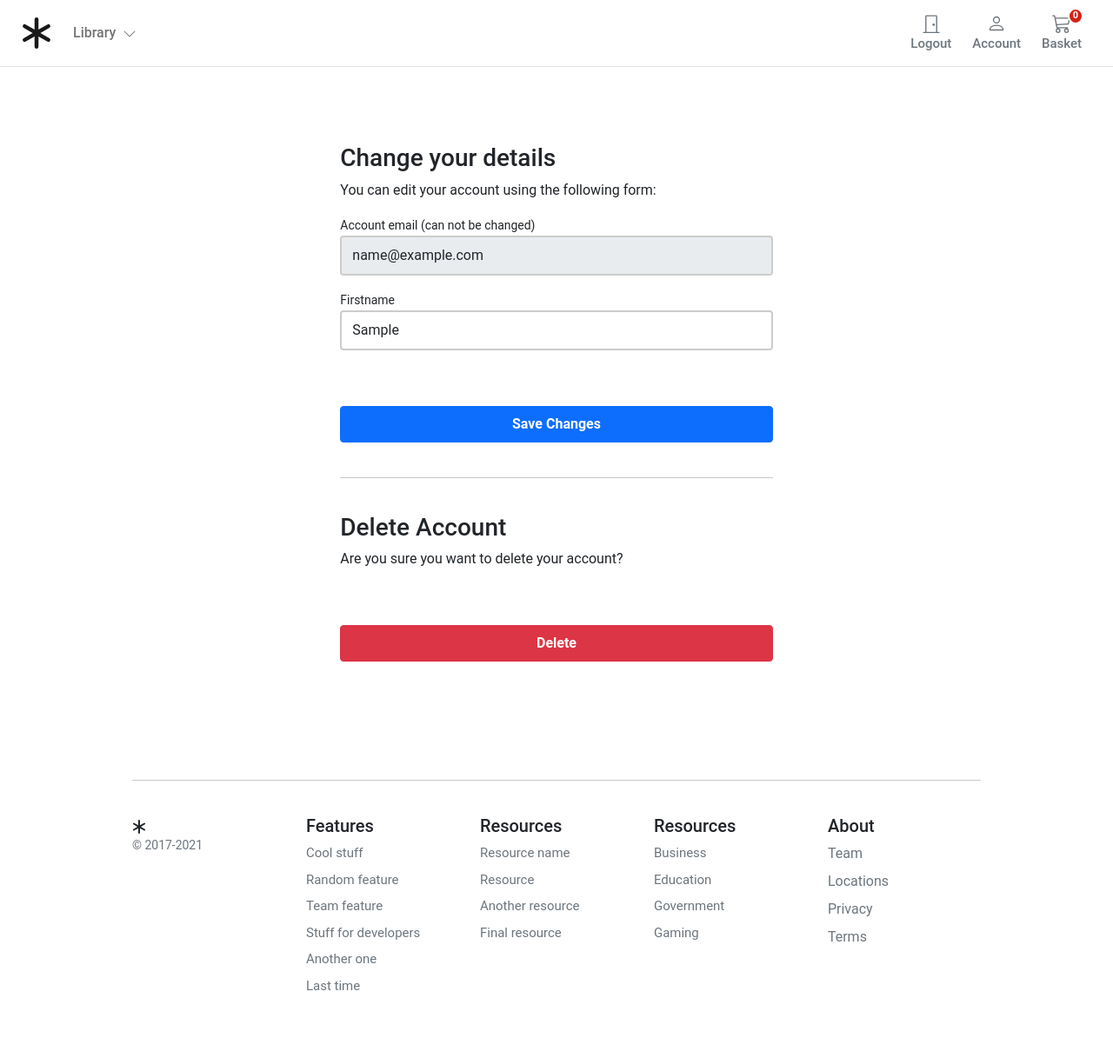
After one commit to G-Bedy/BookStore, a Django app: page /account/profile/edit/ in a window 1280 px wide. The commit adds this page. Shown: the whole page at 87% size. Run offline with Django 4.2, Linux system fonts and the light colour scheme; the visitor is signed in with stand-in values (Sample User, id 1); data that the repository does not hold is empty.

Commit message:
add function edit/delete account

```diff
--- a/account/forms.py
+++ b/account/forms.py
@@ -58,3 +58,23 @@ class RegistrationForm(forms.ModelForm):
             {'class': 'form-control mb-3', 'placeholder': 'Password'})
         self.fields['password2'].widget.attrs.update(
             {'class': 'form-control', 'placeholder': 'Repeat Password'})
+
+
+class UserEditForm(forms.ModelForm):
+
+    email = forms.EmailField(
+        label='Account email (can not be changed)', max_length=200, widget=forms.TextInput(
+            attrs={'class': 'form-control mb-3', 'placeholder': 'email', 'id': 'form-email', 'readonly': 'readonly'}))
+
+    first_name = forms.CharField(
+        label='Firstname', min_length=4, max_length=50, widget=forms.TextInput(
+            attrs={'class': 'form-control mb-3', 'placeholder': 'Firstname', 'id': 'form-firstname'}))
+
+    class Meta:
+        model = UserBase
+        fields = ('email', 'first_name',)
+
+    def __init__(self, *args, **kwargs):
+        super().__init__(*args, **kwargs)
+        self.fields['first_name'].required = True
+        self.fields['email'].required = True
--- a/account/urls.py
+++ b/account/urls.py
@@ -1,5 +1,6 @@
 from django.urls import path
 from django.contrib.auth import views as auth_views
+from django.views.generic import TemplateView
 
 
 from . import views
@@ -15,4 +16,8 @@ urlpatterns = [
     path('register/', views.account_register, name='register'),
     path('activate/<slug:uidb64>/<slug:token>)/', views.account_activate, name='activate'),
     path('dashboard/', views.dashboard, name='dashboard'),
+    path('profile/edit/', views.edit_details, name='edit_details'),
+    path('profile/delete_user/', views.delete_user, name='delete_user'),
+    path('profile/delete_confirm/', TemplateView.as_view(template_name="account/user/delete_confirm.html"),
+                                    name='delete_confirmation'),
     ]
--- a/account/views.py
+++ b/account/views.py
@@ -8,7 +8,7 @@ from django.utils.encoding import force_bytes, force_str
 from django.utils.http import urlsafe_base64_decode, urlsafe_base64_encode
 
 
-from .forms import RegistrationForm
+from .forms import RegistrationForm, UserEditForm
 from .models import UserBase
 from .token import account_activation_token
 
@@ -18,8 +18,28 @@ def dashboard(request):
     return render(request,
                   'account/user/dashboard.html',)
 
+@login_required
+def edit_details(request):
+    if request.method == 'POST':
+        user_form = UserEditForm(instance=request.user, data=request.POST)
+
+        if user_form.is_valid():
+            user_form.save()
+    else:
+        user_form = UserEditForm(instance=request.user)
+
+    return render(request,
+                  'account/user/edit_details.html', {'user_form': user_form})
+
+@login_required
+def delete_user(request):
+    user = UserBase.objects.get(user_name=request.user)
+    user.is_active = False
+    user.save()
+    logout(request)
+    return redirect('account:delete_confirmation')
+
 def account_register(request):
-
 
     if request.method == 'POST':
         registerForm = RegistrationForm(request.POST)
--- a/templates/account/user/dashboard.html
+++ b/templates/account/user/dashboard.html
@@ -1,6 +1,6 @@
 {% extends "../../store/base.html" %}
 {% load static %}
-{% block title %}Basket Summary{%endblock %}
+{% block title %}Basket Summary{% endblock %}
 {% block content %}
 
 <main class="pt-5">
@@ -10,7 +10,7 @@
     </div>
     <div class="col-12 d-flex justify-content-between">
       <div>Manage your <b>orders</b> and personal details</div>
-      <div><a href="">Change Details</a></div>
+      <div><a href="{% url "account:edit_details" %}">Change Details</a></div>
     </div>
     <hr />
   </div>
--- /dev/null
+++ b/templates/account/user/edit_details.html
@@ -0,0 +1,72 @@
+{% extends "../../store/base.html" %}
+{% block title %}Edit Profile{% endblock %}
+{% block content %}
+
+<style>
+    .account-form input {
+        border: 2px solid #ccc;
+        height: calc(2em + .75rem + 2px);
+    }
+
+    .account-form input:focus {
+        border-color: #1497ff;
+        box-shadow: none;
+    }
+</style>
+
+<div class="container-fluid">
+    <div class="row no-gutter">
+        <div class="col-md-12">
+            <div class="login d-flex align-items-center py-5">
+                <div class="container">
+                    <div class="row">
+                        <div class="col-12 col-lg-7  mx-auto">
+
+                <form class="account-form px-4 pt-4" method="post" enctype="multipart/form-data">
+
+                    {% if user_form.is_valid and profile_form.is_valid  %}
+                    <div class="alert alert-primary" role="alert">
+                        Details successfully updated!
+                    </div>
+                    <p class="small text-center pt-0">
+                        <a href="{% url "account:dashboard" %}">Back to Dashboard</a>
+                    </p>
+                    {%else%}
+                    <h3>Change your details</h3>
+                    <p>You can edit your account using the following form:</p>
+                    {% endif %}
+
+                    {% if form.errors %}
+                    <div class="alert alert-primary" role="alert">
+                        Error: Please try again!
+                    </div>
+                    {% endif %}
+
+                    {% csrf_token %}
+                    <label class="small font-weight-bold">{{ user_form.email.label}}</label>
+                    {{ user_form.email }}
+                    <label class="small font-weight-bold">{{ user_form.first_name.label}}</label>
+                    {{ user_form.first_name }}
+
+
+
+                    <button class="btn btn-primary btn-block py-2 mb-4 mt-5 fw-bold w-100" type="submit"
+                        value="Save changes">Save Changes</button>
+                    <hr class="mb-3">
+                </form>
+                     <form class="account-form px-4" action="{% url "account:delete_user" %}" method="post">
+                        {% csrf_token %}
+                        <p class=" h3 pt-4 font-weight-bold">Delete Account</p>
+                        <p>Are you sure you want to delete your account?</p>
+                        <button type="submit" role="button"
+                            class="btn btn-danger btn-block py-2 mb-4 mt-5 fw-bold w-100">Delete</button>
+                    </form>
+
+                        </div>
+                    </div>
+                </div>
+            </div>
+        </div>
+    </div>
+</div>
+{% endblock %}
```
Also changed, not shown: templates/account/user/delete_confirm.html (added, +36 -0 lines).
